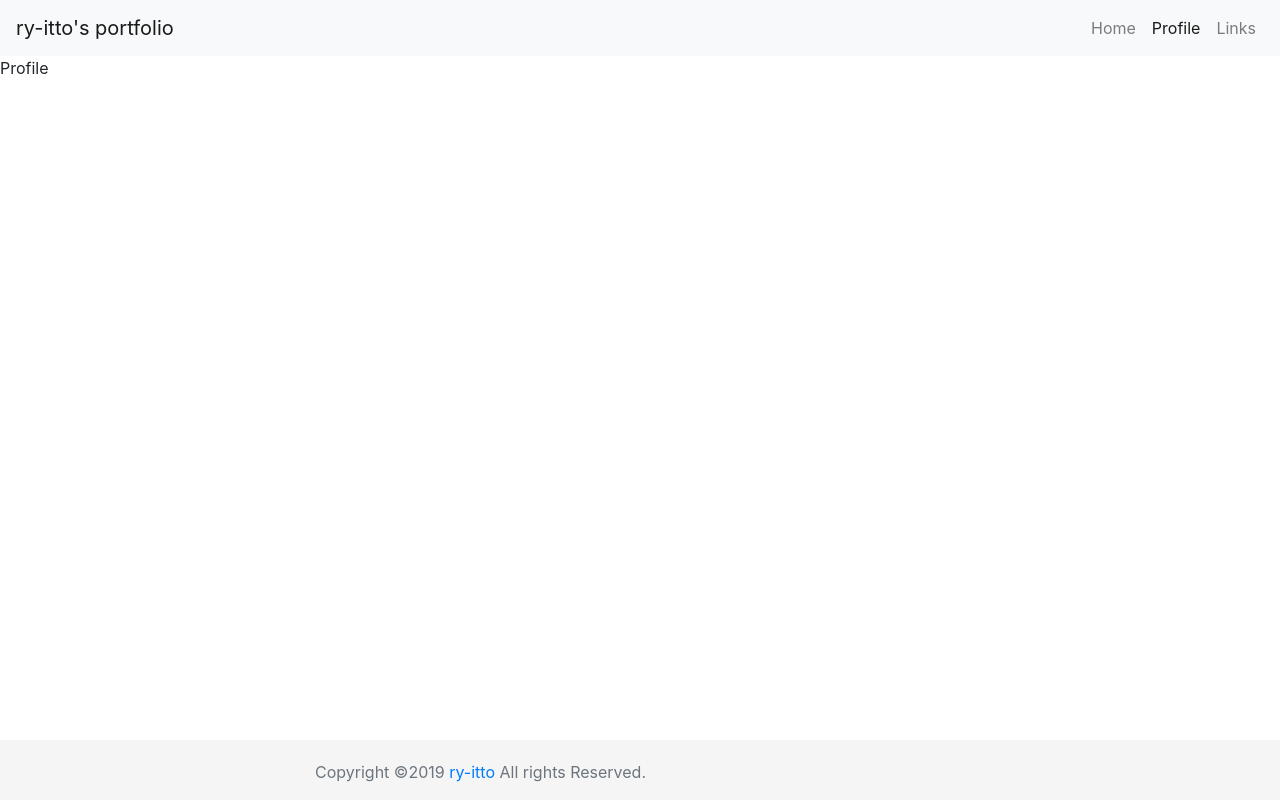
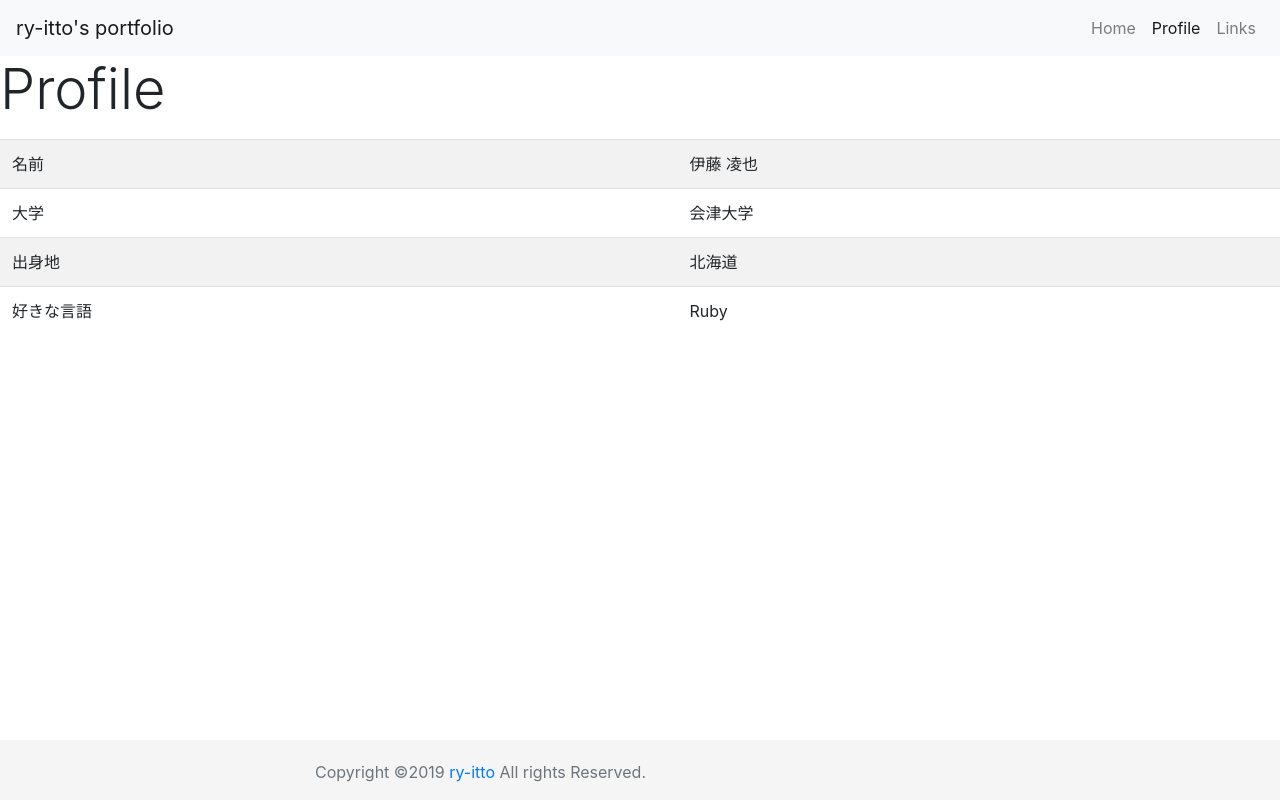
Before and after one commit to ry-itto/portfolio_react, a React (Create React App) app: page /profile in a window 1280 px wide. Built offline with nearby package versions, Linux system fonts and the light colour scheme.

Commit message:
Profile編集

```diff
--- a/src/components/Profile.jsx
+++ b/src/components/Profile.jsx
@@ -1,13 +1,36 @@
 import React, { Component } from 'react';
+import { Table } from 'reactstrap';
 import Header from './Header';
 import Footer from './Footer';
+import facebook_profile_image from '../assets/images/facebook_profile_image.jpg';
 
 class Profile extends Component {
   render() {
     return (
       <div>
         <Header />
-        <p>Profile</p>
+        <p className='display-4'>Profile</p>
+        {/* <img src={ facebook_profile_image } alt='My profile image' widrh='200px' height='200px' /> */}
+        <Table striped>
+          <tbody>
+            <tr>
+              <td>名前</td>
+              <td>伊藤 凌也</td>
+            </tr>
+            <tr>
+              <td>大学</td>
+              <td>会津大学</td>
+            </tr>
+            <tr>
+              <td>出身地</td>
+              <td>北海道</td>
+            </tr>
+            <tr>
+              <td>好きな言語</td>
+              <td>Ruby</td>
+            </tr>
+          </tbody>
+        </Table>
         <Footer />
       </div>
     )
--- a/src/index.js
+++ b/src/index.js
@@ -5,7 +5,7 @@ import App from './App'
 // import Welcome from './components/Welcome';
 import * as serviceWorker from './serviceWorker';
 import 'bootstrap/dist/css/bootstrap.min.css';
-import './stickey-footer.css';
+import './assets/stickey-footer.css';
 
 ReactDOM.render(<App />,
   document.getElementById('root')
```
Also changed, not shown: src/assets/images/facebook_profile_image.jpg (added), src/assets/stickey-footer.css (renamed from src/stickey-footer.css).
